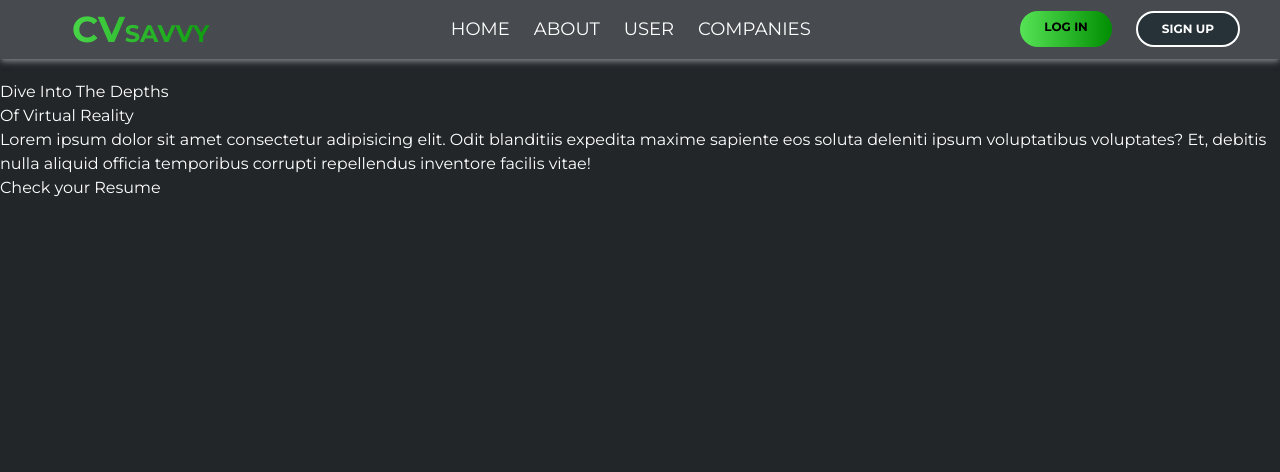
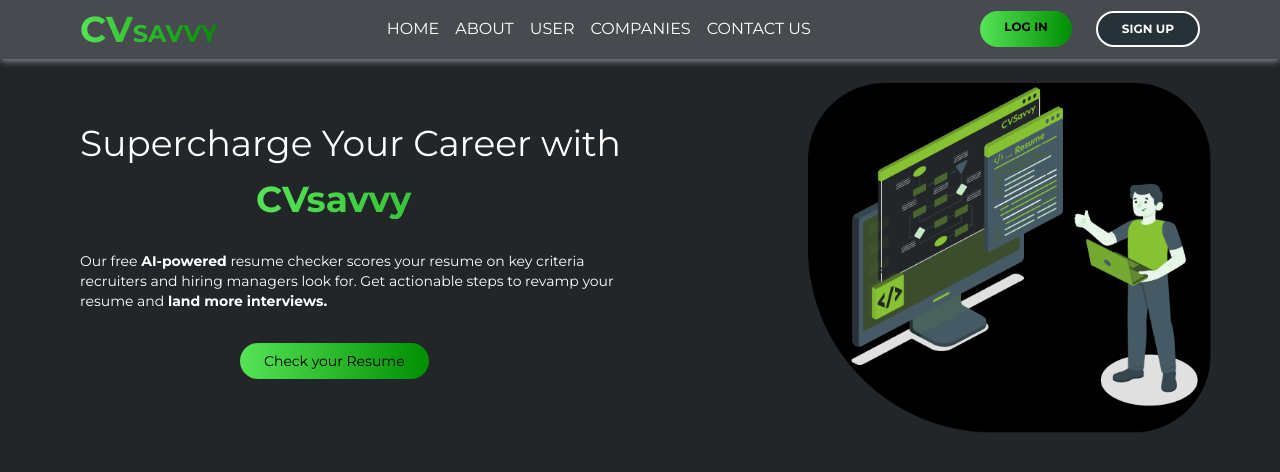
Before and after one commit to paraschuri/CVsavvy, a React (Vite) app in the folder frontend/: page / in a window 1280 px wide. Shown: the top 472 px of the page. Built offline with nearby package versions, Linux system fonts and the light colour scheme; some icons are missing.

Commit message:
Starting Home page

```diff
--- a/frontend/src/App.jsx
+++ b/frontend/src/App.jsx
@@ -1,6 +1,6 @@
 
 import Navbar from './components/Navbar'
-import Home from './pages/home'
+import Home from './pages/Home'
 import LoginPage from './pages/LoginPage'
 import { BrowserRouter, Routes, Route, Navigate } from 'react-router-dom'
 
--- a/frontend/src/components/Navbar.jsx
+++ b/frontend/src/components/Navbar.jsx
@@ -7,30 +7,33 @@
     const [isOpen,setIsOpen] = useState(false);
 
     return (
-        <nav className="w-full shadow-md shadow-[#71767c] z-10 absolute top-0 left-0 bg-[#474B4F]">
-            <div className='md:flex max-w-[1300px] bg-[#474B4F] m-auto items-center justify-between py-[0.3rem] md:px-10 px-1'>
-                <h1 className="font-bold textGradient text-2xl py-1 px-[2.1rem] md:px-8"><span className="text-4xl">CV</span>SAVVY</h1>
-                <ul className={`absolute left-0 w-full md:w-auto md:flex md:items-center md:gap-6 pb-6 md:pb-0 md:static bg-[#474B4F] md:z-auto z-[-1] md:pl-0 pl-10 ${isOpen ? 'top-[3.5rem] transition-all duration-400 ease-in':'top-[-500px]'}`}>
-                    <li className="'md:ml-8 text-lg md:my-0 my-6">
+        <nav className="w-full shadow-md shadow-[#71767c] z-10 sticky top-0 left-0 bg-[#474B4F]">
+            <div className='md:flex max-w-[1300px] bg-[#474B4F] m-auto items-center justify-between py-[0.3rem] md:px-20 px-1'>
+                <h1 className="font-bold textGradient text-2xl py-1"><span className="text-4xl">CV</span>SAVVY</h1>
+                <ul className={`absolute left-0 w-full min-[1050px]:w-auto min-[1050px]:flex min-[1050px]:items-center min-[1050px]:gap-4 pb-6 md:pb-0 min-[1050px]:static bg-[#474B4F] min-[1050px]:z-auto z-[-1] min-[1050px]:pl-0 pl-10 ${isOpen ? 'top-[3.5rem] transition-all duration-400 ease-in':'top-[-500px]'}`}>
+                    <li className="'md:ml-8 text-md md:my-0 my-6">
                         <Link to ="/" className="text-white hover:text-lightGreen">HOME</Link>
                     </li>
-                    <li className="'md:ml-8 text-lg md:my-0 my-6">
+                    <li className="'md:ml-8 text-md md:my-0 my-6">
                         <Link to="/" className="text-white hover:text-lightGreen">ABOUT</Link>
                     </li>
-                    <li className="'md:ml-8 text-lg md:my-0 my-6">
+                    <li className="'md:ml-8 text-md md:my-0 my-6">
                         <Link to="/" className="text-white hover:text-lightGreen">USER</Link>
                     </li>
-                    <li className="'md:ml-8 text-lg md:my-0 my-6">
+                    <li className="'md:ml-8 text-md md:my-0 my-6">
                         <Link to="/" className="text-white hover:text-lightGreen">COMPANIES</Link>
                     </li>
-                        <Link to="/login" className="md:hidden bg-gradient-to-r from-lightGreen to-darkGreen py-2 my-1 px-6 text-xs rounded-3xl font-semibold">LOG IN</Link>
-                        <Link to="/signup" className="md:hidden bg-[#263238] hover:bg-[#23292c] py-2 my-1 px-6 mr-4 rounded-3xl text-xs text-white border-2 border-white font-semibold">SIGN UP</Link>
+                    <li className="'md:ml-8 text-md md:my-0 my-6">
+                        <Link to="/" className="text-white hover:text-lightGreen">CONTACT US</Link>
+                    </li>
+                    <Link to="/login" className="min-[1050px]:hidden bgGradient py-2 mr-4 my-1 px-6 text-xs rounded-3xl font-semibold">LOG IN</Link>
+                    <Link to="/signup" className="min-[1050px]:hidden bg-[#263238] hover:bg-[#23292c] py-2 my-1 px-6 rounded-3xl text-xs text-white border-2 border-white font-semibold">SIGN UP</Link>
                 </ul>
-                <div className="hidden md:flex">
-                    <Link to="/login" className="bg-gradient-to-r from-lightGreen to-darkGreen py-2 my-1 px-6 text-xs rounded-3xl font-semibold hover:bg-gradient-to-r">LOG IN</Link>
+                <div className="hidden min-[1050px]:flex">
+                    <Link to="/login" className="bgGradient py-2 my-1 px-6 text-xs rounded-3xl font-semibold">LOG IN</Link>
                     <Link to="/signup" className="bg-[#263238] hover:bg-[#23292c] py-2 my-1 px-6 ml-6 rounded-3xl text-xs text-white border-2 border-white font-semibold">SIGN UP</Link>
                 </div>
-                <button onClick={() => setIsOpen(!isOpen)} className="text-4xl absolute right-8 top-3 cursor-pointer md:hidden">
+                <button onClick={() => setIsOpen(!isOpen)} className="text-4xl absolute right-8 top-3 cursor-pointer min-[1050px]:hidden">
                     {isOpen?<IoClose />:<IoMdMenu />}
                 </button>
             </div>
--- a/frontend/src/components/Signup.jsx
+++ b/frontend/src/components/Signup.jsx
@@ -2,25 +2,23 @@
 import { CircleUser } from 'lucide-react';
 import { LockKeyhole } from 'lucide-react';
 import { Mail } from 'lucide-react';
-import { FacebookLoginButton } from "react-social-login-buttons";
-import { GoogleLoginButton } from "react-social-login-buttons";
-import { GithubLoginButton } from "react-social-login-buttons";
+import { Link } from 'react-router-dom';
 
 const SignUp = () => {
   return (
-    <div className="min-h-max w-96 flex items-center justify-center m-auto py-4 px-4 sm:px-6 lg:px-8
+    <div className="min-h-max w-96 flex items-center justify-center m-auto py-4 px-6
      border-green-500 border-2 rounded-md rounded-t-none shadow-md shadow-lightGreen shadow-t-none">
-      <div className="max-w-md w-full space-y-8 ">
+      <div className="max-w-md w-full space-y-6 ">
         <div>
-          <h4 className="mt-auto mb-2 text-center text-balance font-extrabold text-white text-xs">
-            Dont have an account, <span className='text-darkGreen cursor-pointer hover:text-lightGreen' >Sign Up</span>
+          <h4 className="mt-2 text-center text-balance font-extrabold text-white text-sm">
+            Have an account? <Link to="/login" className='text-darkGreen cursor-pointer hover:text-lightGreen' >Log in</Link>
           </h4>
         </div>
         <form className="mt-4 space-y-6" action="#" method="POST">
           <input type="hidden" name="remember" value="true" />
           <div className="rounded-md shadow-sm -space-y-px">
             <div>
-              <label htmlFor="name" className="text-white flex py-2">Name</label>
+              <label htmlFor="name" className="text-white flex pb-2">Name</label>
               <div className='flex items-center'>
                 <CircleUser className='bg-white rounded-r-none rounded-l-3xl h-9 w-8 pl-2 pr-2'/>
                 <input id="name" name="name" type="text" autoComplete="text"  required className="rounded-3xl rounded-l-none relative w-full h-auto px-3 py-2 border border-darkBlack placeholder-gray-500 text-gray-900 focus:outline-none focus:ring-lightGreen focus:border-darkGreen focus:z-10 focus:-outline-offset-8 sm:text-sm" placeholder="Name" />
@@ -58,22 +56,11 @@
           </div>
 
           <div>
-            <button type="submit" className="group relative w-full flex justify-center py-2 px-4 border border-transparent text-sm font-medium rounded-3xl text-white bgGradient  focus:outline-none focus:ring-2 focus:ring-offset-black focus:ring-green-600">
+            <button type="submit" className="group relative w-full flex justify-center pt-2 pb-1 px-4 border border-transparent text-sm font-medium rounded-3xl text-white bgGradient  focus:outline-none focus:ring-2 focus:ring-offset-black focus:ring-green-600">
               SIGN UP
             </button>
           </div>
 
-          <div className='block relative'>
-            <div className='text-white text-xs flex items-center justify-center'>
-              Or continue with
-            </div>
-            <hr className='w-80 h-1 my-4 bg-gray-200 border-0 rounded dark:bg-white'/>
-            <div className='flex-col items-center justify-center'>
-              <GoogleLoginButton size='40px' iconSize='20px'/>
-              <FacebookLoginButton size='40px' iconSize='20px'/>
-              <GithubLoginButton size='40px' iconSize='20px'/>
-            </div>
-          </div>
         </form>
       </div>
     </div>
--- a/frontend/src/pages/Home.jsx
+++ b/frontend/src/pages/Home.jsx
@@ -1,19 +1,23 @@
 import { FaArrowRightLong } from "react-icons/fa6";
-
+import hero_img from "../assets/hero_img.png"
+import img1 from "../assets/img1.png"
+import img2 from "../assets/img2x.png"
 const Home = () => {
     return (
-        <>
-            <div className="text-white max-w-[1300px] absolute top-20">
-                <h1>Dive Into The Depths</h1>
-                <h1>Of Virtual Reality</h1>
-                <p>Lorem ipsum dolor sit amet consectetur adipisicing elit. Odit blanditiis expedita maxime sapiente eos soluta deleniti ipsum voluptatibus voluptates? Et, debitis nulla aliquid officia temporibus corrupti repellendus inventore facilis vitae!</p>
-                <span>
-                    <button>Check your Resume</button>
-                    <FaArrowRightLong />
-                </span>
+        <div className="text-white max-w-[1300px] mx-auto px-1 md:px-10 w-screen">
+            <div className="flex">
+                <div className="w-1/2 mt-16 ml-10">
+                    <h1 className="text-4xl font-medium">Supercharge Your Career with</h1>
+                    <h1 className="textGradient mt-4 text-4xl ml-44 font-semibold">CVsavvy</h1>
+                    <p className="mt-8 text-sm w-[90%]">Our free <span className="font-semibold">AI-powered</span> resume checker scores your resume on key criteria recruiters and hiring managers look for. Get actionable steps to revamp your resume and <span className="font-semibold">land more interviews.</span></p>
+                    <button className="bgGradient py-2 mt-8 px-6 ml-40 text-sm rounded-3xl font-medium text-black">Check your Resume</button>
 
+                </div>
+                <div className="ml-32 mt-6">
+                    <img src={img1} alt="hello" className="h-[350px]" />
+                </div>
             </div>
-        </>
+        </div>
     );
 }
 
--- a/frontend/src/pages/LoginPage.jsx
+++ b/frontend/src/pages/LoginPage.jsx
@@ -17,9 +17,19 @@
   },[location])
   return (
     <>
-    <div className="flex justify-center items-center mt-32 mb-0 py-0">
+    <div className="flex justify-center items-center mt-36 mb-0 py-0">
+      <Link to = "/login"
+        className={`w-48 py-2 rounded-br-none rounded-tl-lg flex justify-center ${
+          selected === '/login'
+          ? 'bg-green-500 text-black font-bold border-darkGreen shadow-lg shadow-darkGreen'
+          : 'bg-black text-gray-300 border-lightBlack hover:bg-lightBlack'
+        }`}
+        onClick={() => handleSelect('/login')}
+      >
+        LOG IN
+      </Link>
       <Link to="/signup"
-        className={`w-48 py-2 rounded-bl-none rounded-tl-lg flex justify-center ${
+        className={`w-48 py-2 rounded-bl-none rounded-tr-lg flex justify-center ${
           selected === '/signup'
             ? 'bg-green-500 text-black font-bold border-darkGreen shadow-lg shadow-darkGreen'
             : 'bg-black text-gray-300 border-lightBlack hover:bg-lightBlack'
@@ -27,16 +37,6 @@
         onClick={() => handleSelect('/signup')}
       >
         SIGN UP
-      </Link>
-      <Link to = "/login"
-        className={`w-48 py-2 rounded-br-none rounded-tr-lg flex justify-center ${
-          selected === '/login'
-          ? 'bg-green-500 text-black font-bold border-darkGreen shadow-lg shadow-darkGreen'
-          : 'bg-black text-gray-300 border-lightBlack hover:bg-lightBlack'
-        }`}
-        onClick={() => handleSelect('/login')}
-      >
-        LOG IN
       </Link>
     </div>
     <div className="flex-row justify-center items-center">
```
Also changed, not shown: frontend/src/components/Login.jsx (+8 -22 lines), frontend/src/assets/img1.png (added).
